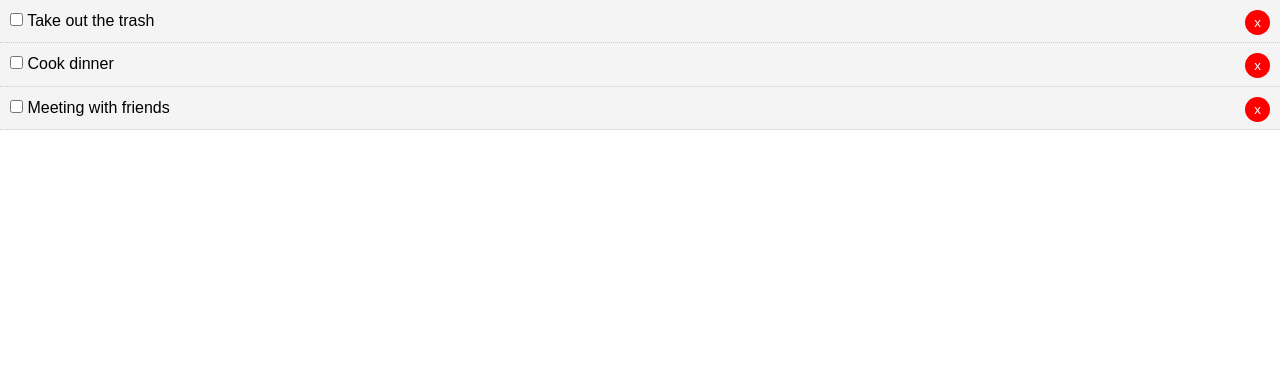
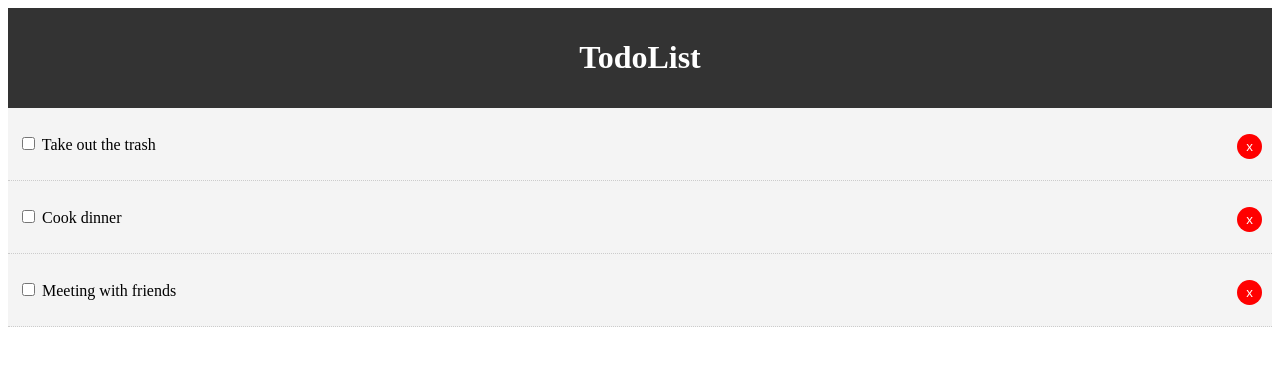
Before and after one commit to kristinauko/react_lesson, a React (Create React App) app: page / in a window 1280 px wide. Shown: the top 366 px of the page. Built offline with nearby package versions, Linux system fonts and the light colour scheme.

Commit message:
added header style

```diff
--- a/src/App.js
+++ b/src/App.js
@@ -1,5 +1,5 @@
 import React, { Component } from 'react';
-import './App.css';
+import Header from './components/layout/Header';
 import Todos from './components/Todos';
 
 class App extends Component {
@@ -36,13 +36,14 @@
 // Delete Todo
   delTodo = (id) => {
     this.setState({ todos: [...this.state.todos.filter(todo =>
-      todo.id != id)] });
+      todo.id != id)]});
   }
 
     render() {
     console.log(this.state.todos)
     return (
       <div className="App">
+        <Header />
         <Todos todos={this.state.todos} markComplete={this.markComplete}
         delTodo={this.delTodo}/>
       </div>
--- /dev/null
+++ b/src/components/layout/Header.js
@@ -0,0 +1,18 @@
+import React from 'react';
+
+function Header() {
+    return (
+        <header style={headerStyle}>
+            <h1>TodoList</h1>
+        </header>
+    )
+}
+
+const headerStyle = {
+    background: '#333',
+    color: '#fff',
+    textAlign: 'center',
+    padding: '10px'
+}
+
+export default Header
```
